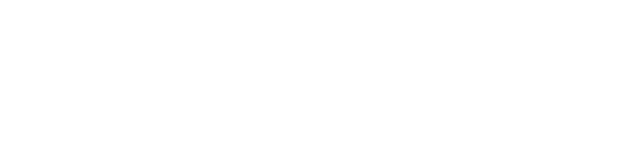
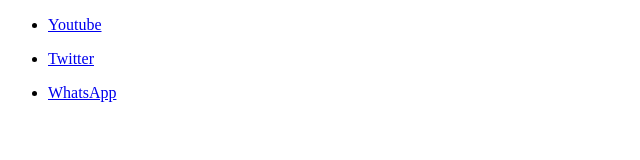
Before and after one commit to Thuotracy/social-media-icon-hover-effect, a plain HTML site: page index.html in a window 1280 px wide. Shown: the whole page, without its empty margins (0-640 px from the left). Drawn offline with Linux system fonts and the light colour scheme.

Commit message:
created the links

```diff
--- a/index.html
+++ b/index.html
@@ -8,6 +8,28 @@
     <link rel="stylesheet" href="style.css">
 </head>
 <body>
+    <ul>
+        <li>
+            <a href="#">
+                <span>Youtube</span>
+            </a>
+        </li>
+    </ul>
 
+    <ul>
+        <li>
+            <a href="#">
+                <span>Twitter</span>
+            </a>
+        </li>
+    </ul>
+
+    <ul>
+        <li>
+            <a href="#">
+                <span>WhatsApp</span>
+            </a>
+        </li>
+    </ul>
 </body>
 </html>
```
